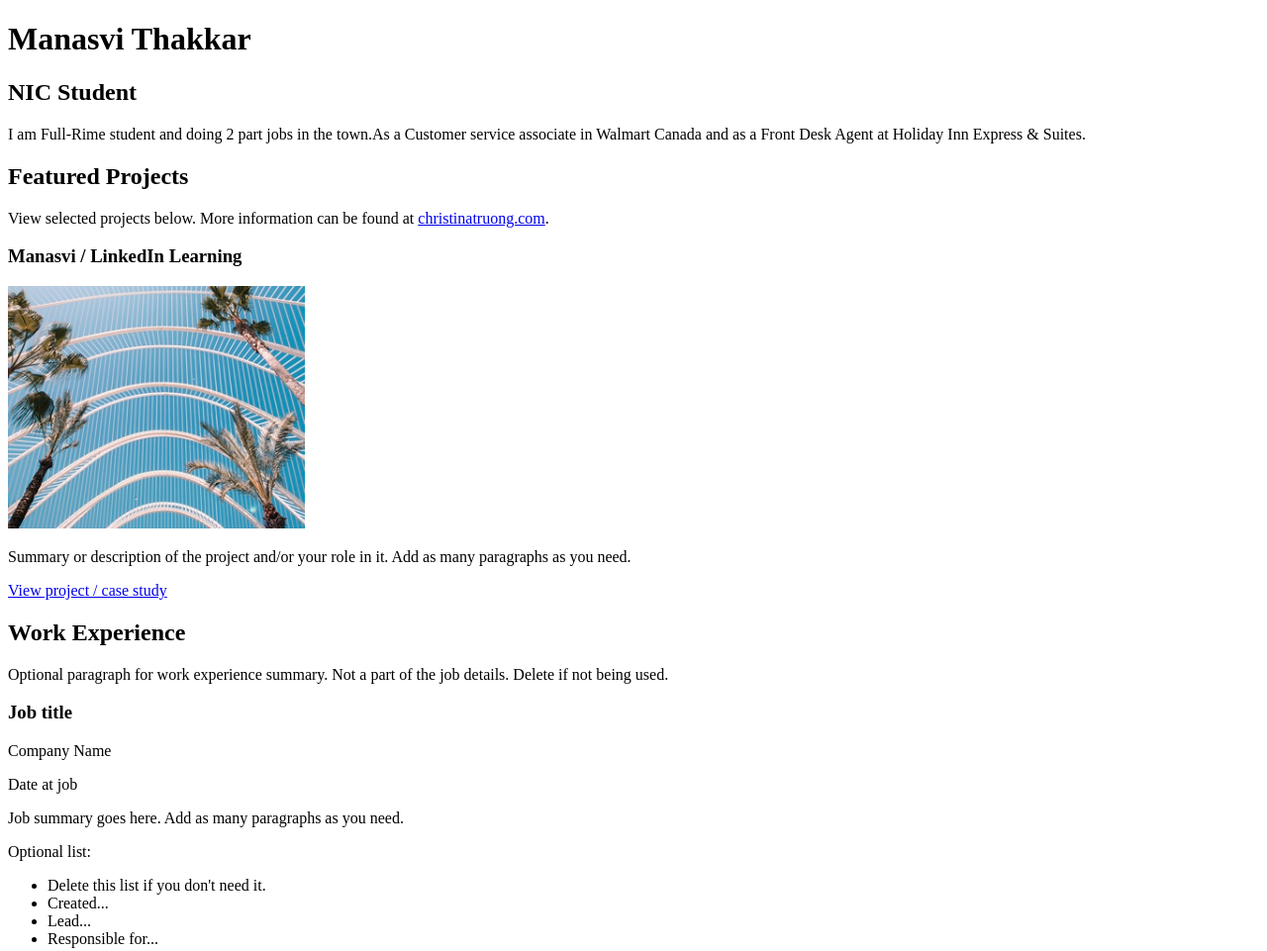
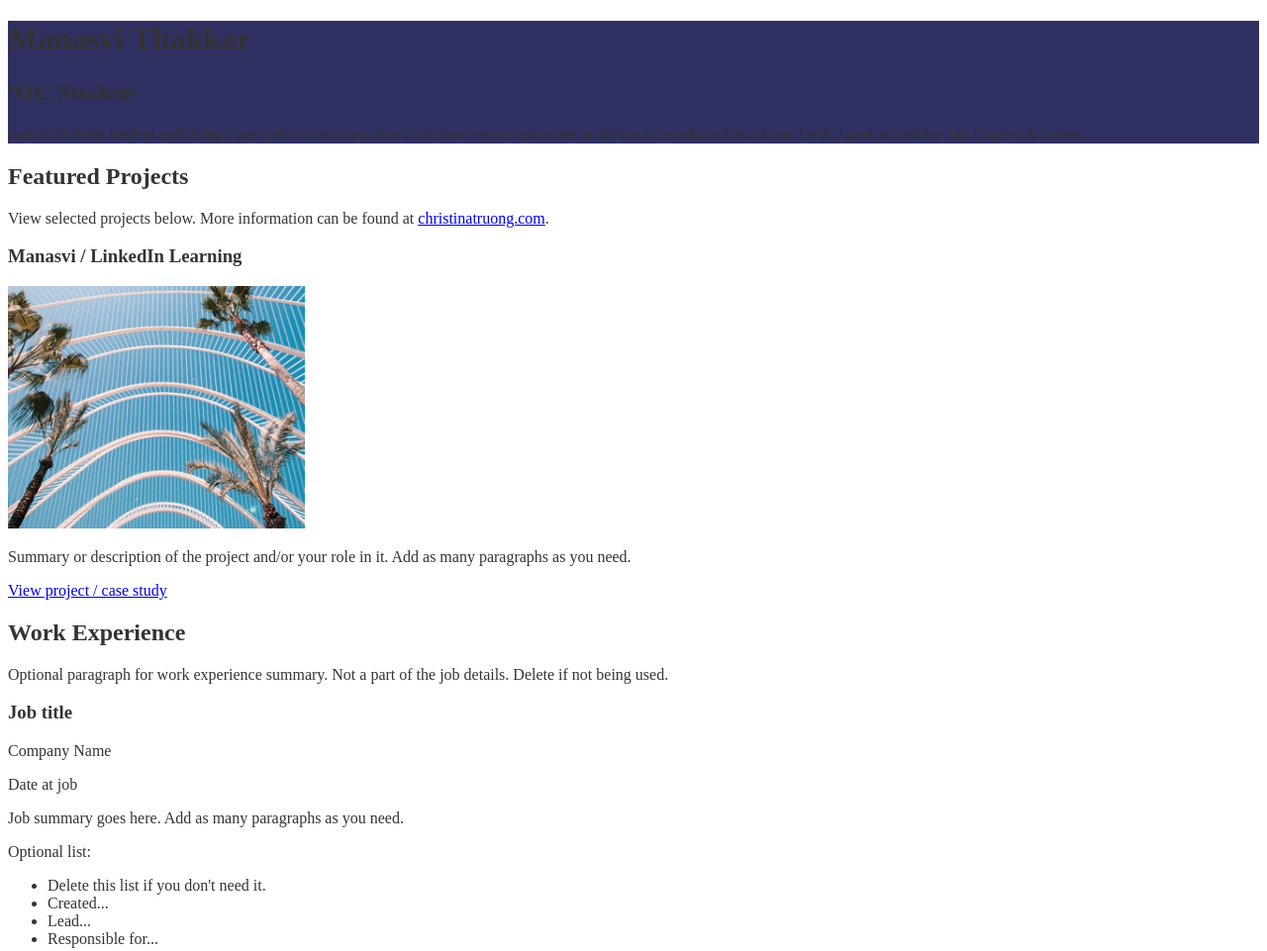
Before and after one commit to nic-dgl203-2023FA/assignment1a-manasvi111, a plain HTML site: page index.html in a window 1280 px wide. Shown: the top 961 px of the page at 99% size. Drawn offline with Linux system fonts and the light colour scheme.

Commit message:
Alter class name according to instructor

```diff
--- a/index.html
+++ b/index.html
@@ -44,7 +44,7 @@
 
       <!-- ***********************  WORK EXPERIENCE  *********************** -->
       <section>
-        <div class="content-wrapper">
+        <div class="work-experince">
         <h2>Work Experience</h2>
         <p>Optional paragraph for work experience summary. Not a part of the job details. Delete if not being used.</p>
 
--- a/placeholder images/css/styles.css
+++ b/placeholder images/css/styles.css
@@ -1,5 +1,9 @@
 /*Global styles
 ------------------------*/
+body{
+    color: #343434;
+}
+
 img{
     width: 300px;
 }
@@ -7,6 +11,9 @@ img{
 
 /*Profile
 ------------------------*/
+header{
+    background: #2f3061;
+}
 
 /*projects
 ------------------------*/
```
